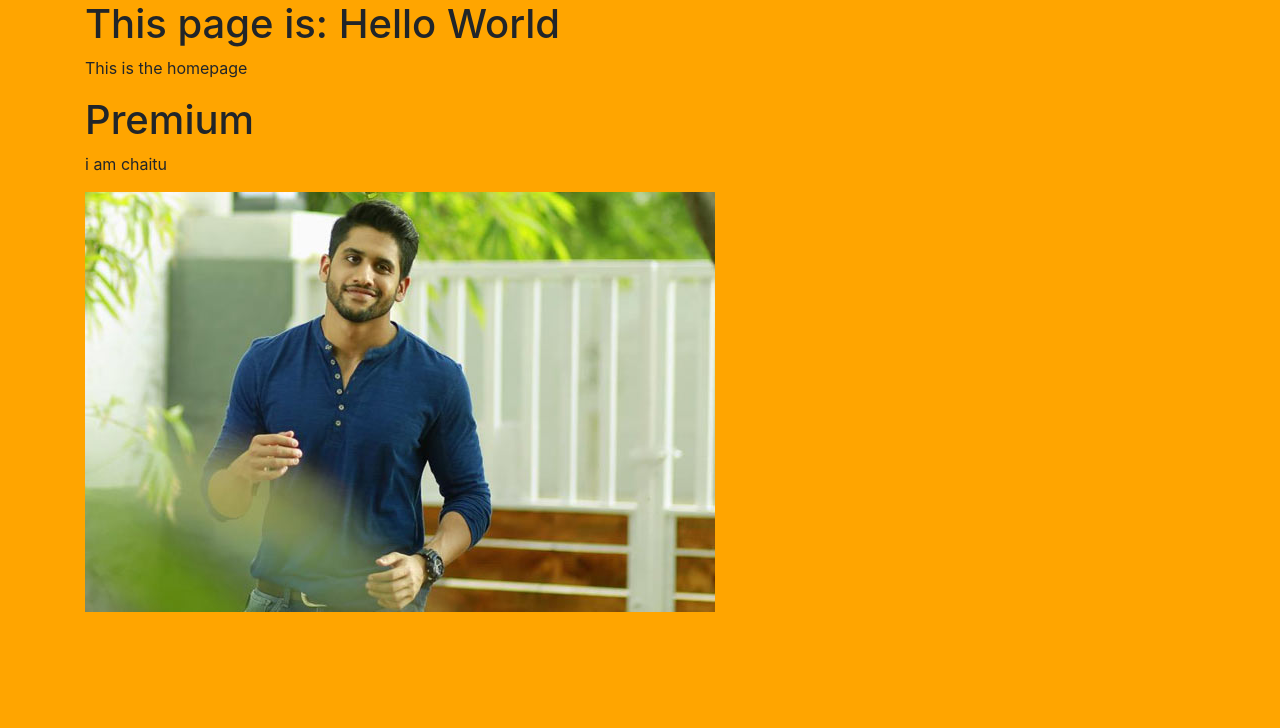
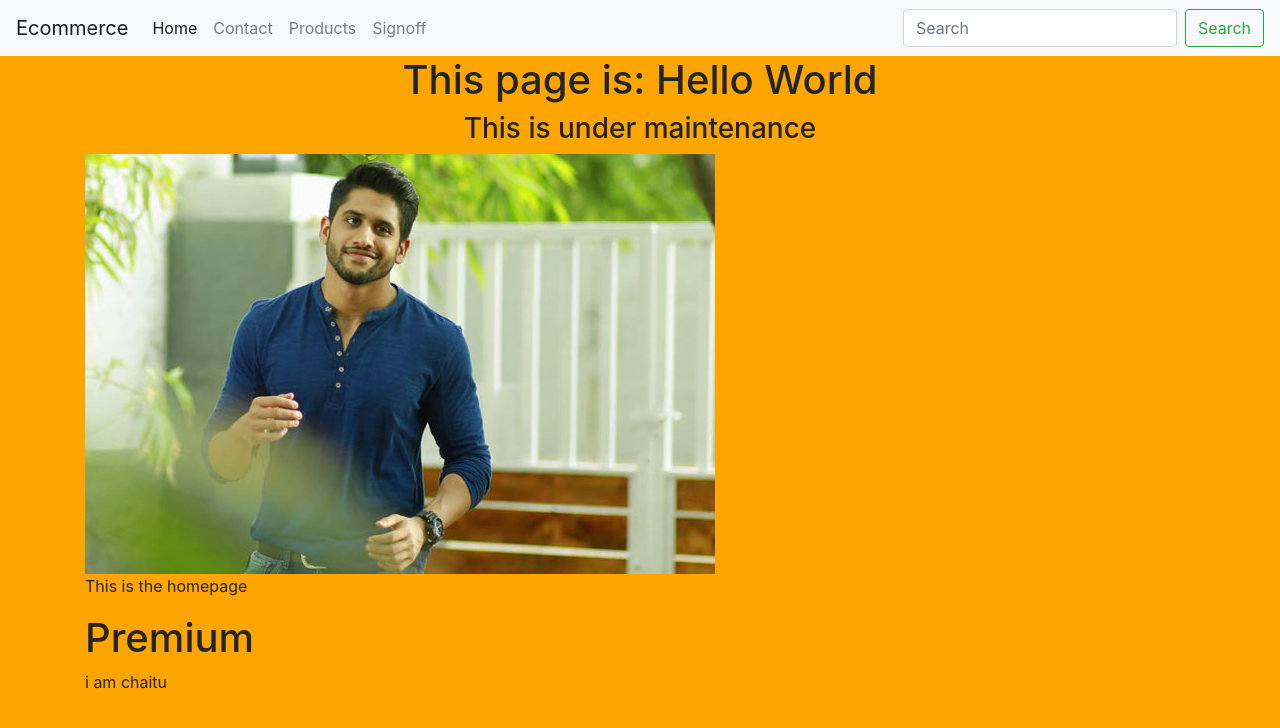
Before and after one commit to chaitu2568/ECOMMERCE-PROJECT, a Django app: page / in a window 1280 px wide. Shown: the top 728 px of the page. Run offline with Django 3.2, Linux system fonts and the light colour scheme; a user stored in the database is signed in; some libraries are stand-ins or nearby versions.

Commit message:
[3]reverse URLS,NavBAR, Snippets

```diff
--- a/src/Ecommerce/urls.py
+++ b/src/Ecommerce/urls.py
@@ -34,12 +34,12 @@ urlpatterns = [
     # url(r'^products/(?P<pk>\d+)/$',ProductDetailView.as_view()),
     # url(r'^products/(?P<slug>[\w-]+)/$',ProductDetailSlugView.as_view()),
     # url(r'^products_fbv/$',product_list_view),
-    url(r'^products/',include('products.urls')),
-    url(r'^register/$',register_page),
-    url(r'^login/$',login_page),
-	url(r'^contact/$',contact_page),
-	url(r'^about/$',about_page),
-	url(r'^$',home_page),
+    url(r'^products/',include('products.urls',namespace='products')),
+    url(r'^register/$',register_page,name='register'),
+    url(r'^login/$',login_page,name='login'),
+	url(r'^contact/$',contact_page,name='contact'),
+	url(r'^about/$',about_page,name='about'),
+	url(r'^$',home_page,name='home'),
     url(r'^admin/', admin.site.urls),
 ]
 if settings.DEBUG:
--- a/src/Ecommerce/views.py
+++ b/src/Ecommerce/views.py
@@ -8,7 +8,7 @@ from django.contrib.auth import get_user_model,login,authenticate
 
 def home_page(request):
 	context={'first':'Hello World','matter':'This is the homepage'}
-	if request.user.is_authenticated():
+	if request.user.is_authenticated:
 		context['premiumcontent']='i am chaitu'
 	return render(request,'homepage.html',context)
 
@@ -27,7 +27,7 @@ def contact_page(request):
 def login_page(request):
 	form=login_form(request.POST or None)
 	context={'form':form}
-	print(request.user.is_authenticated())
+	print(request.user.is_authenticated)
 	if form.is_valid():
 		print(form.cleaned_data)
 		username=form.cleaned_data.get('username')
--- a/src/products/models.py
+++ b/src/products/models.py
@@ -3,6 +3,7 @@ import random
 import os
 from .utils import unique_slug_generator
 from django.db.models.signals import pre_save,post_save
+from django.urls import reverse
 
 
 def divide_filename_ext(filepath):
@@ -53,10 +54,12 @@ class Product(models.Model):
     image=models.ImageField(upload_to=upload_image_path,null=True,blank=True)
     featured=models.BooleanField(default=False)
     active=models.BooleanField(default=True)
+    timestamp=models.DateTimeField(auto_now_add=True)
 
     objects=ProductManager()
     def get_absolute_url(self):
-        return '/products/{slug}'.format(slug=self.slug)
+        # return '/products/{slug}'.format(slug=self.slug)
+        return reverse('products:detail',kwargs={'slug':self.slug})
 
     def __str__(self):
         return self.title
--- a/src/products/urls.py
+++ b/src/products/urls.py
@@ -6,10 +6,9 @@ from products.views import (ProductListView,
                             # ProductFeaturedListView,
                             # ProductFeaturedDetailView,
                             ProductDetailSlugView,)
-
+app_name='products'
 urlpatterns = [
-
-    url(r'^(?P<slug>[\w-]+)/$',ProductDetailSlugView.as_view()),
-    url(r'^$',ProductListView.as_view()),
+    url(r'^(?P<slug>[\w-]+)/$',ProductDetailSlugView.as_view(),name='detail'),
+    url(r'^$',ProductListView.as_view(),name='list'),
 
 ]
--- /dev/null
+++ b/src/templates/base.html
@@ -0,0 +1,16 @@
+<!doctype html>
+{% load static %}
+<html lang="en">
+  <head>
+    <!-- Required meta tags -->
+    <meta charset="utf-8">
+    <meta name="viewport" content="width=device-width, initial-scale=1, shrink-to-fit=no">
+    <title>Hello, world!</title>
+    {% include 'base/css.html' %}
+  </head>
+  <body>
+    {% include 'base/navbar.html' %}
+    {% block content %}  {% endblock %}
+    {% include 'base/js.html' %}
+  </body>
+</html>
--- /dev/null
+++ b/src/templates/base/css.html
@@ -0,0 +1,4 @@
+{% load static %}
+<!-- Bootstrap CSS -->
+<link rel="stylesheet" href="https://maxcdn.bootstrapcdn.com/bootstrap/4.0.0/css/bootstrap.min.css" integrity="sha384-Gn5384xqQ1aoWXA+058RXPxPg6fy4IWvTNh0E263XmFcJlSAwiGgFAW/dAiS6JXm" crossorigin="anonymous">
+<link rel="stylesheet" href="{%static 'css/main.css'%}">
--- /dev/null
+++ b/src/templates/base/js.html
@@ -0,0 +1,6 @@
+{% load static %}
+<!-- Optional JavaScript -->
+<!-- jQuery first, then Popper.js, then Bootstrap JS -->
+<script src="https://code.jquery.com/jquery-3.2.1.slim.min.js" integrity="sha384-KJ3o2DKtIkvYIK3UENzmM7KCkRr/rE9/Qpg6aAZGJwFDMVNA/GpGFF93hXpG5KkN" crossorigin="anonymous"></script>
+<script src="https://cdnjs.cloudflare.com/ajax/libs/popper.js/1.12.9/umd/popper.min.js" integrity="sha384-ApNbgh9B+Y1QKtv3Rn7W3mgPxhU9K/ScQsAP7hUibX39j7fakFPskvXusvfa0b4Q" crossorigin="anonymous"></script>
+<script src="https://maxcdn.bootstrapcdn.com/bootstrap/4.0.0/js/bootstrap.min.js" integrity="sha384-JZR6Spejh4U02d8jOt6vLEHfe/JQGiRRSQQxSfFWpi1MquVdAyjUar5+76PVCmYl" crossorigin="anonymous"></script>
--- /dev/null
+++ b/src/templates/base/navbar.html
@@ -0,0 +1,42 @@
+{% url 'home' as home_url %}
+{% url 'contact' as contact_url %}
+{% url 'products:list' as products_list_url %}
+{% url 'login' as login_url %}
+{% url 'register' as register_url %}
+
+<nav class="navbar navbar-expand-lg navbar-light bg-light">
+  <a class="navbar-brand" href="{{home_url}}">{% if brand_name %} {{brand_name}} {% else %} Ecommerce {% endif %}</a>
+  <button class="navbar-toggler" type="button" data-toggle="collapse" data-target="#navbarSupportedContent" aria-controls="navbarSupportedContent" aria-expanded="false" aria-label="Toggle navigation">
+    <span class="navbar-toggler-icon"></span>
+  </button>
+
+  <div class="collapse navbar-collapse" id="navbarSupportedContent">
+    <ul class="navbar-nav mr-auto">
+      <li class="nav-item {% if request.path == home_url %}active{% endif %}">
+        <a class="nav-link" href="{{home_url}}">Home <span class="sr-only">(current)</span></a>
+      </li>
+      <li class="nav-item {% if request.path == contact_url %}active{% endif %}">
+        <a class="nav-link" href="{{contact_url}}">Contact</a>
+      </li>
+      <li class="nav-item {% if request.path == products_list_url %}active{% endif %}">
+        <a class="nav-link" href="{{products_list_url}}">Products</a>
+      </li>
+      {% if request.user.is_authenticated %}
+      <li class="nav-item {% if request.path == login_url %}active{% endif %}">
+        <a class="nav-link" href="{{login_url}}">Signoff</a>
+      </li>
+      {% else %}
+      <li class="nav-item {% if request.path == login_url %}active{% endif %}">
+        <a class="nav-link" href="{{register_url}}">Register</a>
+      </li>
+      <li class="nav-item {% if request.path == login_url %}active{% endif %}">
+        <a class="nav-link" href="{{login_url}}">Signin</a>
+      </li>
+      {% endif %}
+    </ul>
+    <form class="form-inline my-2 my-lg-0">
+      <input class="form-control mr-sm-2" type="search" placeholder="Search" aria-label="Search">
+      <button class="btn btn-outline-success my-2 my-sm-0" type="submit">Search</button>
+    </form>
+  </div>
+</nav>
--- a/src/templates/homepage.html
+++ b/src/templates/homepage.html
@@ -1,40 +1,25 @@
-<!doctype html>
+{% extends 'base.html' %}
 {% load static %}
-<html lang="en">
-  <head>
-    <!-- Required meta tags -->
-    <meta charset="utf-8">
-    <meta name="viewport" content="width=device-width, initial-scale=1, shrink-to-fit=no">
+{% block content %}
 
-    <!-- Bootstrap CSS -->
-    <link rel="stylesheet" href="https://maxcdn.bootstrapcdn.com/bootstrap/4.0.0/css/bootstrap.min.css" integrity="sha384-Gn5384xqQ1aoWXA+058RXPxPg6fy4IWvTNh0E263XmFcJlSAwiGgFAW/dAiS6JXm" crossorigin="anonymous">
-    <link rel="stylesheet" href="{%static 'css/main.css'%}">
-    <title>Hello, world!</title>
-  </head>
-  <body class="container">
-    <h1>This page is: {{first}}</h1>
-    <p>{{matter}}</p>
-    {% if request.user.is_authenticated %}
+<div class="text-center">
+  <h1>This page is: {{first}}</h1>
+  <h3>This is under maintenance</h3>
+</div>
+  <div class="container">
     <div class="row">
       <div class="col">
+          <img src="{%static 'img/chaitu.jpg'%}" class="img-fluid" alt="notfoundchaitu">
+          <p>{{matter}}</p>
+        </div>
+      </div>
+      {% if request.user.is_authenticated %}
+      <div class="row">
+        <div class="col">
         <h1>Premium</h1>
         <p>{{premiumcontent}}</p>
-        <img src="{%static 'img/chaitu.jpg'%}" alt="notfoundchaitu">
-
       </div>
-
     </div>
-    {%endif%}
-<!--     <div class="container">
-      <form>
-        {%csrf_token%}
-        <button class="btn btn-primary" type="submit">Submit</button>
-      </form>
-    </div> -->
-    <!-- Optional JavaScript -->
-    <!-- jQuery first, then Popper.js, then Bootstrap JS -->
-    <script src="https://code.jquery.com/jquery-3.2.1.slim.min.js" integrity="sha384-KJ3o2DKtIkvYIK3UENzmM7KCkRr/rE9/Qpg6aAZGJwFDMVNA/GpGFF93hXpG5KkN" crossorigin="anonymous"></script>
-    <script src="https://cdnjs.cloudflare.com/ajax/libs/popper.js/1.12.9/umd/popper.min.js" integrity="sha384-ApNbgh9B+Y1QKtv3Rn7W3mgPxhU9K/ScQsAP7hUibX39j7fakFPskvXusvfa0b4Q" crossorigin="anonymous"></script>
-    <script src="https://maxcdn.bootstrapcdn.com/bootstrap/4.0.0/js/bootstrap.min.js" integrity="sha384-JZR6Spejh4U02d8jOt6vLEHfe/JQGiRRSQQxSfFWpi1MquVdAyjUar5+76PVCmYl" crossorigin="anonymous"></script>
-  </body>
-</html>
+    {% endif %}
+  </div>
+{% endblock %}
```
Also changed, not shown: src/products/templates/products/detail.html (+15 -16 lines), src/products/templates/products/lists.html (+13 -11 lines), src/products/templates/products/snippets/card.html (added, +11 -0 lines), src/templates/auth/login.html (+17 -5 lines), src/templates/contact/form.html (+15 -21 lines), src/db.sqlite3, src/products/migrations/0008_product_timestamp.py (added).
